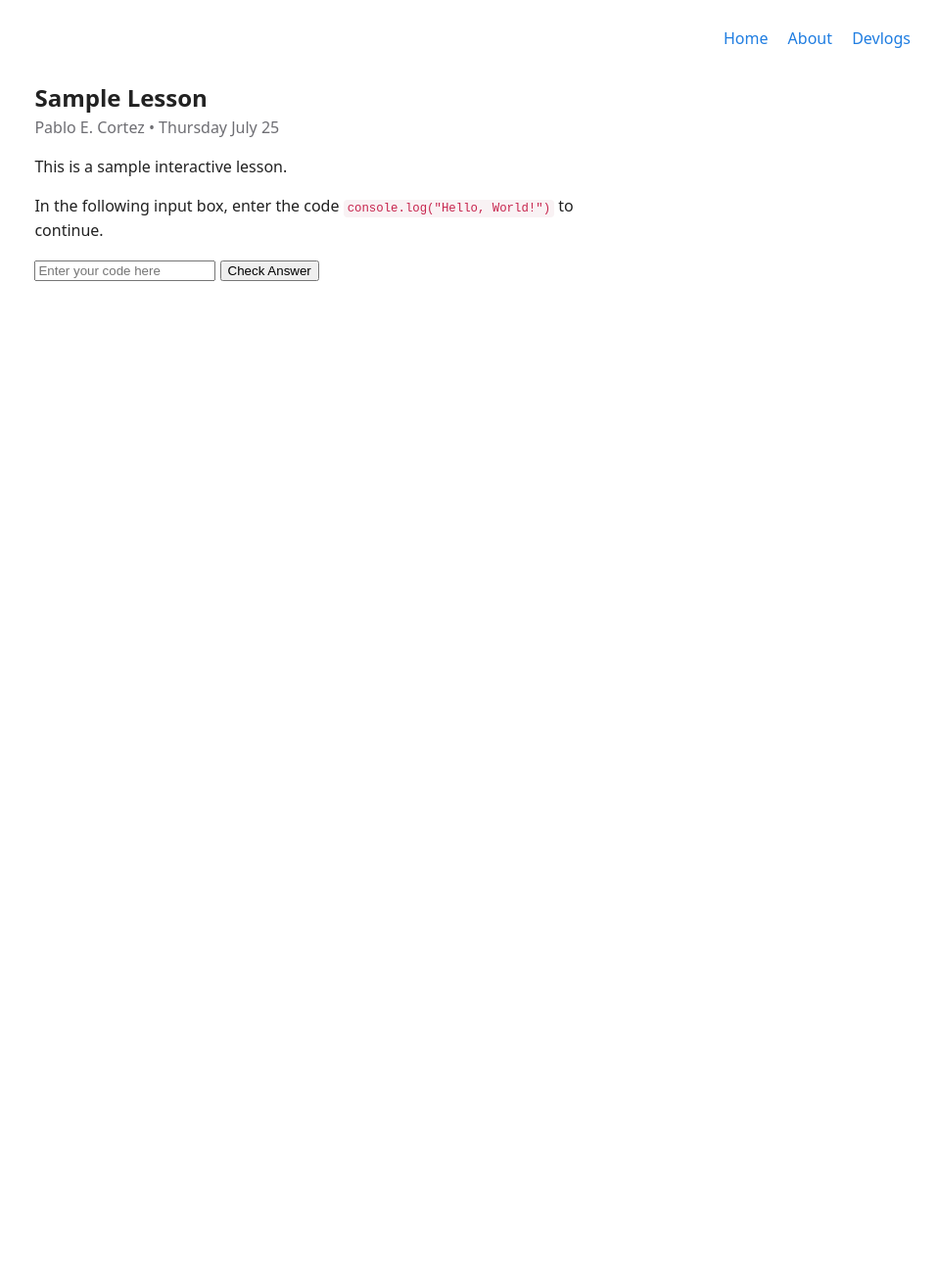
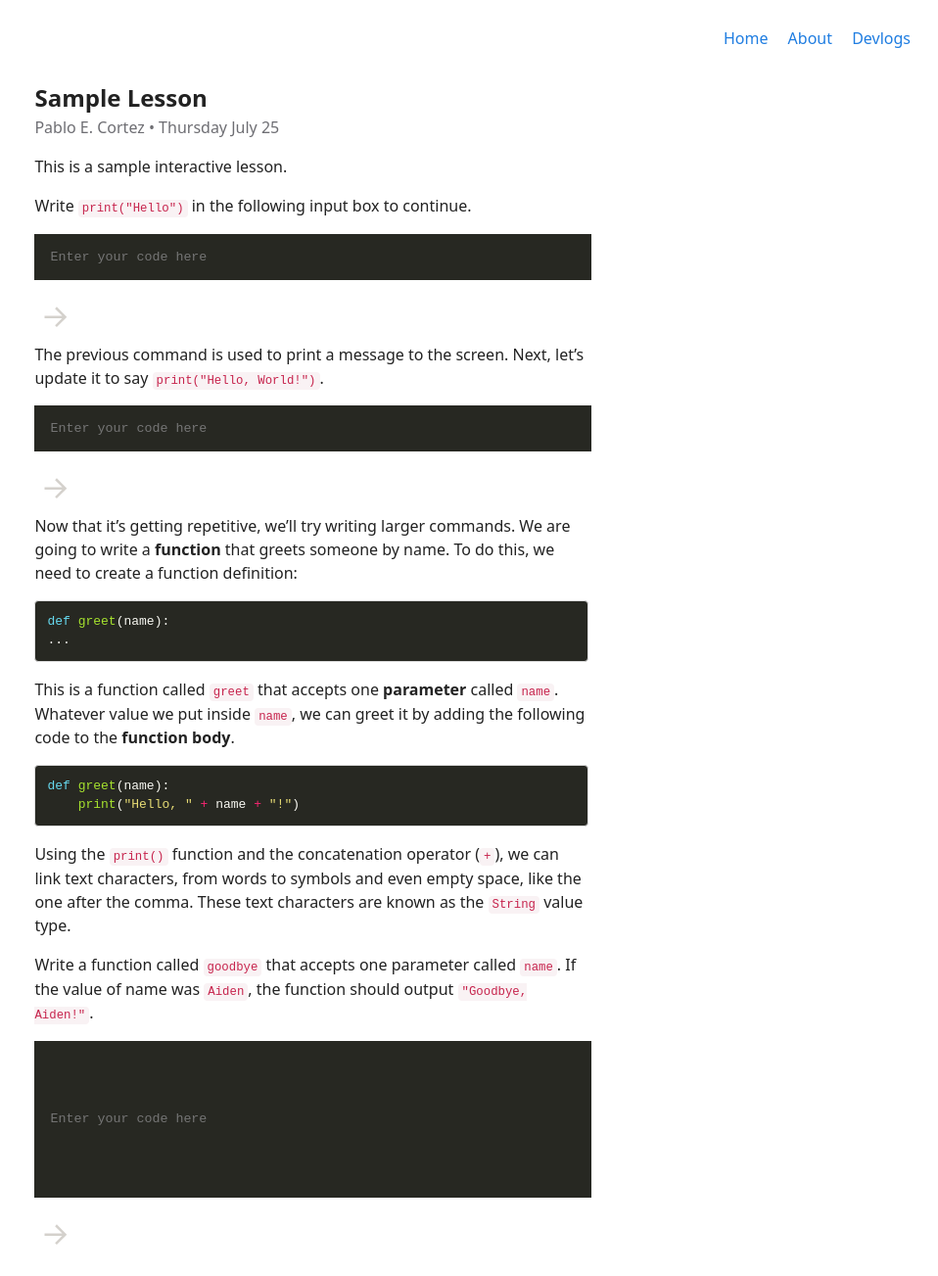
Before and after one commit to cspablocortez/cspablocortez.github.io, a Jekyll site: the page built from _posts/2024-07-25-sample-lesson.md, in a window 1280 px wide. Shown: the whole page at 98% size, without its empty margins (322-1280 px from the left). Built offline with Jekyll 4.4.1, drawn with Linux system fonts in a browser that asks for light colours; before the commit the page ends 900 px from its top, so only the background shows below that.

Commit message:
Custom check icon , still checking answer viability before using JS quiz lib

````diff
--- a/_config.yml
+++ b/_config.yml
@@ -1,5 +1,10 @@
+title: Website Title
+
 markdown: kramdown
 highlighter: rouge
 
 kramdown:
   syntax_highlighter: rouge
+
+plugins:
+  - jekyll-feed
--- a/_includes/blog_feed.html
+++ b/_includes/blog_feed.html
@@ -5,8 +5,10 @@
 </style>
 
 {% for post in site.posts %}
+{% unless post.hidden %}
 <div class="feed-item" style="margin-bottom: 1rem; display: flex; align-items: center; justify-content: space-between;">
     <a href="{{ post.url }}">{{ post.title }}</a>
     <p style="font-size: 0.9rem; color: var(--grey)">{{ post.date | date: "%m/%d/%y" }}</p>
 </div>
+{% endunless %}
 {% endfor %}
--- a/_layouts/lesson.html
+++ b/_layouts/lesson.html
@@ -24,15 +24,24 @@ layout: default
 <script>
 
     function checkAnswer(button) {
+
+            const answers = {
+            answer1: 'print("Hello")',
+            answer2: 'print("Hello, World!")',
+            answer3: `def goodbye(name):\n    print("Goodbye, " + name + "!")`
+          };
+
             var lesson = button.parentElement;
             var userInput = lesson.querySelector('.userInput').value.trim();
             var feedback = lesson.querySelector('.feedback');
             var correctAnswer = lesson.getAttribute('data-answer');
 
             if (userInput === correctAnswer) {
+                feedback.style.color = "green";
                 feedback.textContent = 'Correct!';
                 feedback.className = 'feedback result';
             } else {
+                feedback.style.color = "red";
                 feedback.textContent = 'Try again.';
                 feedback.className = 'feedback error';
             }
--- a/_posts/2024-07-25-sample-lesson.md
+++ b/_posts/2024-07-25-sample-lesson.md
@@ -4,17 +4,60 @@ author: Pablo E. Cortez
 layout: lesson
 published: true
 permalink: /test-lesson
+hidden: true
 ---
 
 This is a sample interactive lesson.
 
-In the following input box, enter the code
-`console.log("Hello, World!")` to continue.
+Write `print("Hello")` in the following input box to continue.
+
+<div style="visibility: visible;" class="lesson" data-answer="print(&quot;Hello&quot;)">
+<input type="text" class="userInput" placeholder="Enter your code here">
+        <button class="checkBtn" onclick="checkAnswer(this)"></button>
+        <p class="feedback">
+        </p>
+
+</div>
+
+The previous command is used to print a message to the screen.
+Next, let's update it to say `print("Hello, World!")`.
+
+<div class="lesson" data-answer="print(&quot;Hello, World!&quot;)">
+<input type="text" class="userInput" placeholder="Enter your code here">
+        <button class="checkBtn" onclick="checkAnswer(this)"></button>
+        <p class="feedback">
+        </p>
+
+</div>
+
+Now that it's getting repetitive, we'll try writing larger commands. We
+are going to write a **function** that greets someone by name. To do this,
+we need to create a function definition:
+
+```python
+def greet(name):
+...
+```
+
+This is a function called `greet` that accepts one **parameter** called `name`.
+Whatever value we put inside `name`, we can greet it by adding the following
+code to the **function body**.
+
+```python
+def greet(name):
+    print("Hello, " + name + "!")
+```
+
+Using the `print()` function and the concatenation operator (`+`), we can link text characters, from words to symbols and even empty space, like the one after the comma. These text characters are known as the `String` value type.
+
+Write a function called `goodbye` that accepts one parameter called `name`. If the value of name was `Aiden`,
+the function should output `"Goodbye, Aiden!"`.
 
 
-<div class="lesson" data-answer="console.log('HW')">
-<input type="text" class="userInput" placeholder="Enter your code here">
-        <button onclick="checkAnswer(this)">Check Answer</button>
-        <p class="feedback"></p>
+<div class="lesson" data-answer="def goodbye(name):&#10;    print(&quot;Goodbye, &quot; + name + &quot;!&quot;)">
+<input type="text" class="userInput" placeholder="Enter your code here" style="height: 128px">
+        <button class="checkBtn" onclick="checkAnswer(this)"></button>
+        <p class="feedback">
+        </p>
 
 </div>
--- a/assets/css/custom.css
+++ b/assets/css/custom.css
@@ -87,6 +87,34 @@ pre.highlight {
     color: white;
 }
 
+
+.userInput {
+    padding: 1rem;
+    font-family: monospace;
+/*    font-family: system-ui, -apple-system, BlinkMacSystemFont, 'Segoe UI', Roboto, Oxygen, Ubuntu, Cantarell, 'Open Sans', 'Helvetica Neue', sans-serif;*/
+    background-color: #272822;
+    color: #eee;
+    outline: none;
+    border: none;
+    width: 85%;
+}
+
+.checkBtn {
+    margin-top: 1rem;
+    margin-bottom: -2rem;
+    width: 64px;
+    height: 64px;
+    border: none;
+    display: block;
+    opacity: 0.5;
+    background: url("/assets/images/next.svg") no-repeat;
+}
+
+.checkBtn:hover {
+    opacity: 1;
+    cursor: pointer;
+}
+
 /* Responsive Design */
 
 
@@ -125,6 +153,10 @@ blockquote {
     max-width: 50%;
 }
 
+.userInput {
+    width: 95%;
+}
+
 }
 
 /* Larger than desktop */
````
Also changed, not shown: assets/images/next.svg (added).
